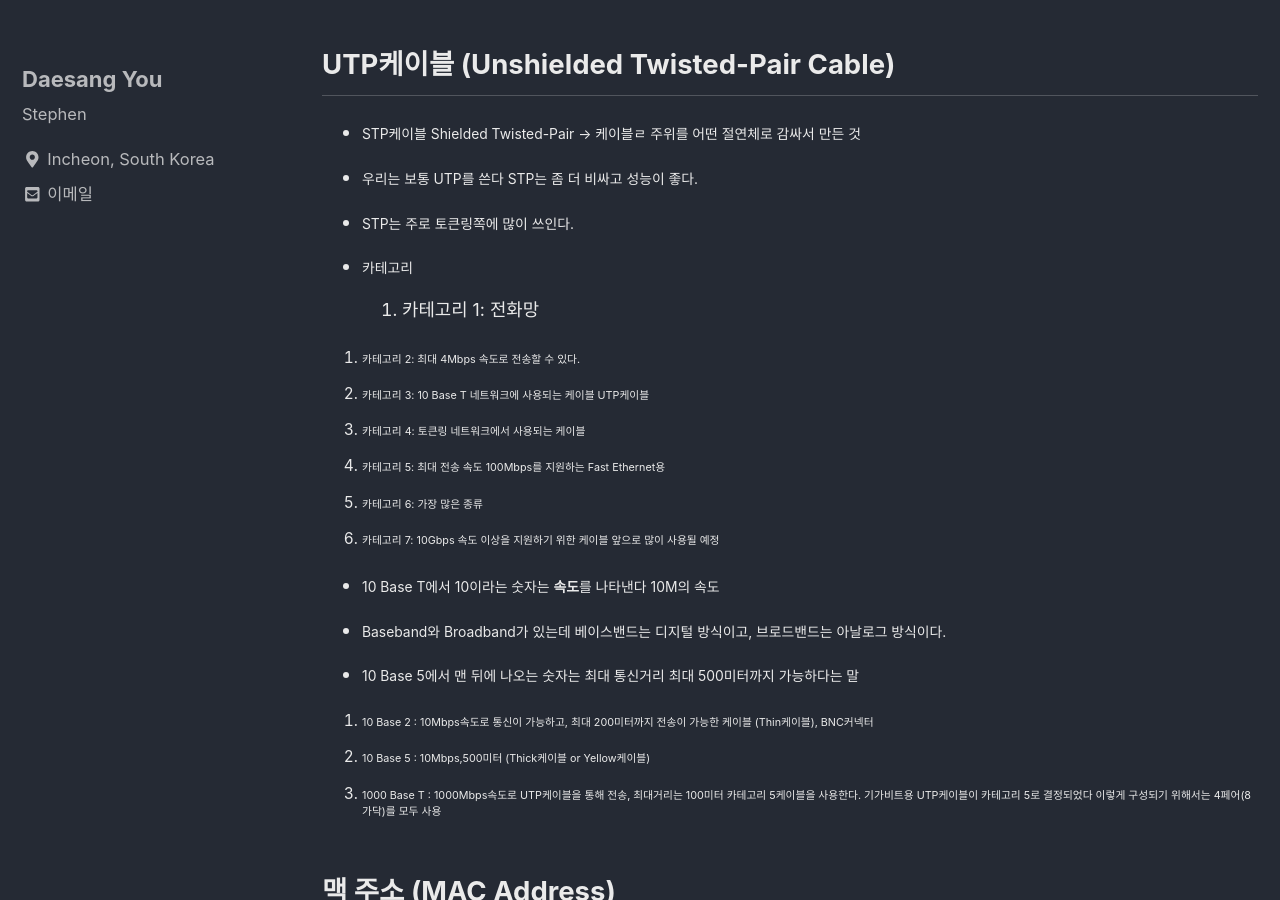
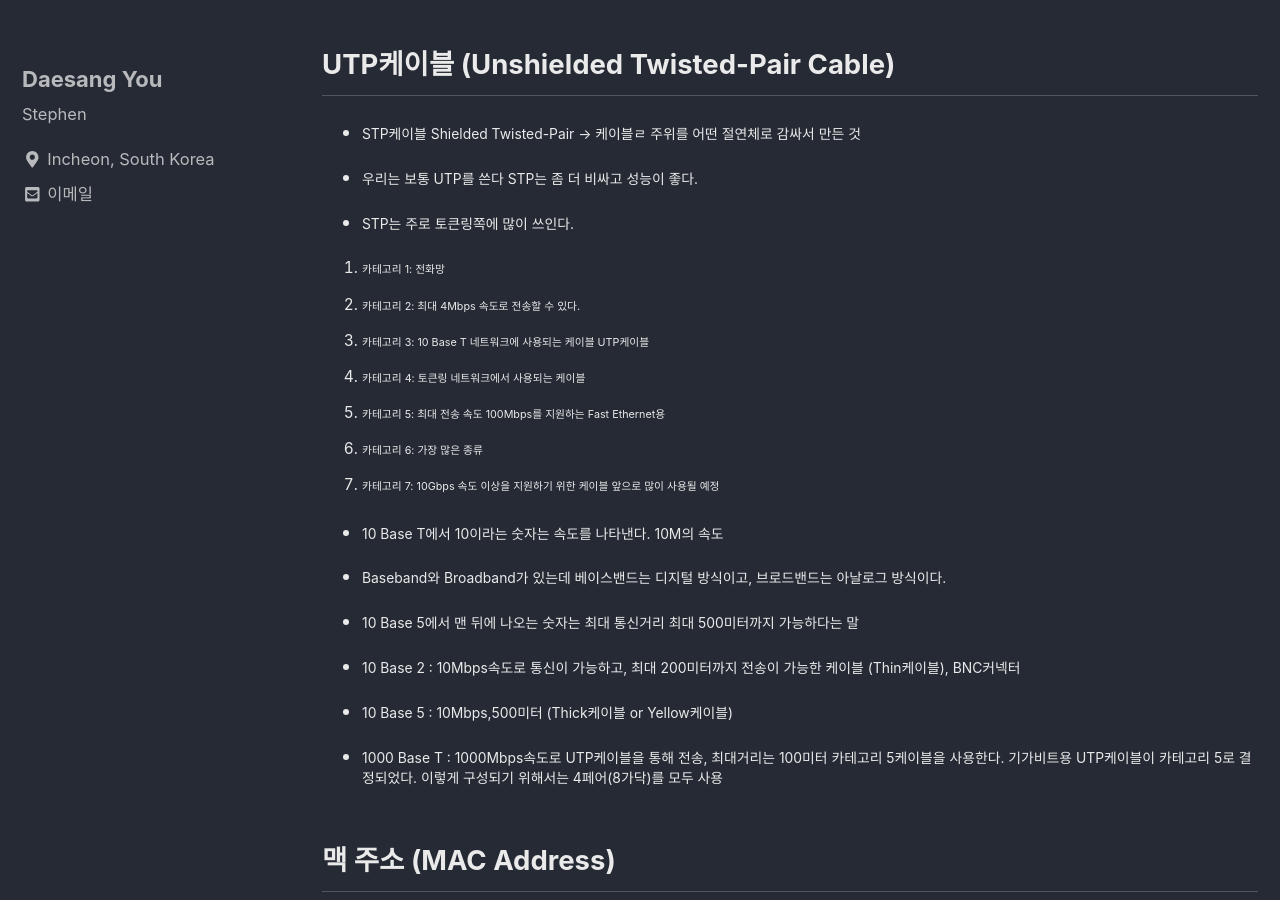
Before and after one commit to eotkd4791/eotkd4791.github.io, a Jekyll site: the page built from _posts/Network/2019-10-04-network-Intro.md, in a window 1280 px wide and 900 px high, scrolled down 1734 px. Built offline with Jekyll 4.4.1, drawn with Linux system fonts in a browser that asks for light colours; cached includes are drawn as plain includes; comment, search, counter and statistics services are not loaded; part of the change alters nothing that is shown; some of the changed text lies outside the part shown.

Commit message:
Update 2019-10-04-network-Intro.md

```diff
--- a/_posts/Network/2019-10-04-network-Intro.md
+++ b/_posts/Network/2019-10-04-network-Intro.md
@@ -78,7 +78,6 @@ comments:
 
 - STP는 주로 토큰링쪽에 많이 쓰인다.
 
-- 카테고리
 1. 카테고리 1: 전화망
 
 2. 카테고리 2: 최대 4Mbps 속도로 전송할 수 있다.
@@ -93,17 +92,17 @@ comments:
 
 7. 카테고리 7: 10Gbps 속도 이상을 지원하기 위한 케이블 앞으로 많이 사용될 예정
 
-- 10 Base T에서 10이라는 숫자는 **속도**를 나타낸다 10M의 속도
+- 10 Base T에서 10이라는 숫자는 속도를 나타낸다. 10M의 속도
 
 - Baseband와 Broadband가 있는데 베이스밴드는 디지털 방식이고, 브로드밴드는 아날로그 방식이다.
 
 - 10 Base 5에서 맨 뒤에 나오는 숫자는 최대 통신거리 최대 500미터까지 가능하다는 말
 
-1. 10 Base 2 : 10Mbps속도로 통신이 가능하고, 최대 200미터까지 전송이 가능한 케이블 (Thin케이블), BNC커넥터
+- 10 Base 2 : 10Mbps속도로 통신이 가능하고, 최대 200미터까지 전송이 가능한 케이블 (Thin케이블), BNC커넥터
 
-2. 10 Base 5 : 10Mbps,500미터 (Thick케이블 or Yellow케이블)
+- 10 Base 5 : 10Mbps,500미터 (Thick케이블 or Yellow케이블)
 
-3. 1000 Base T : 1000Mbps속도로 UTP케이블을 통해 전송, 최대거리는 100미터 카테고리 5케이블을 사용한다. 기가비트용 UTP케이블이 카테고리 5로 결정되었다 이렇게 구성되기 위해서는 4페어(8가닥)를 모두 사용
+- 1000 Base T : 1000Mbps속도로 UTP케이블을 통해 전송, 최대거리는 100미터 카테고리 5케이블을 사용한다. 기가비트용 UTP케이블이 카테고리 5로 결정되었다. 이렇게 구성되기 위해서는 4페어(8가닥)를 모두 사용
 
 
 ## 맥 주소 (MAC Address)
@@ -267,7 +266,7 @@ comments:
 
 6. 짐을 찾는다. (헤더 A를 제거) -> "Info"
 
-**자신이 생각하는 전송 속도가 제대로 나오지 않은 건 이런 여러 가짖 정보가 원래 데이터에 붙기 때문**
+**자신이 생각하는 전송 속도가 제대로 나오지 않은 건 이런 여러 가지 정보가 원래 데이터에 붙기 때문**
 
 
 ## 프로토콜 (Protocol)
```
